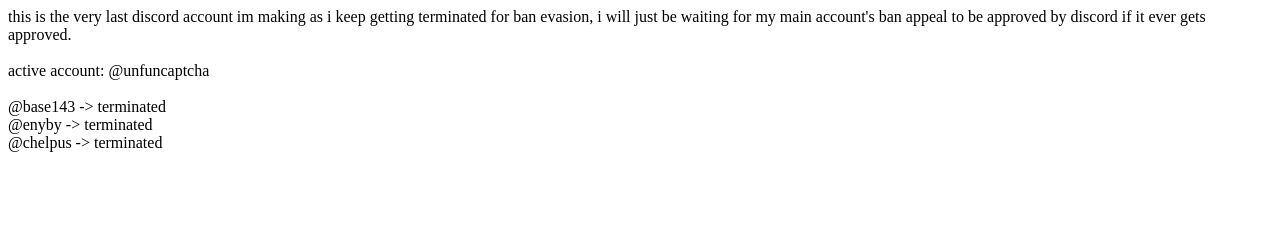
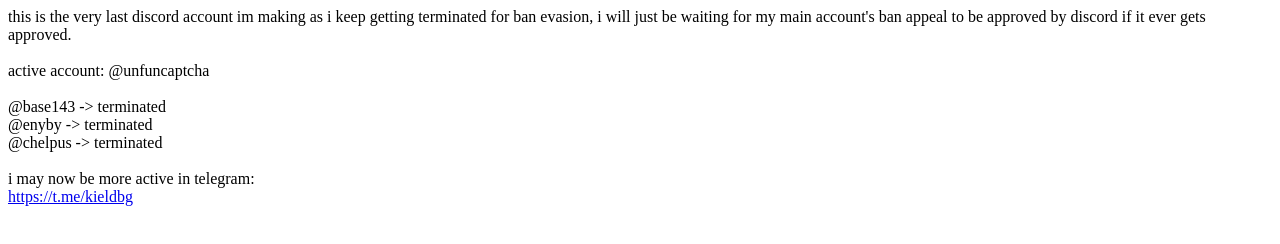
Before and after one commit to 0x1437/0x1437.github.io, a plain HTML site: page discord/index.html in a window 1280 px wide. Drawn offline with Linux system fonts and the light colour scheme.

Commit message:
Update index.html

```diff
--- a/discord/index.html
+++ b/discord/index.html
@@ -1 +1 @@
-this is the very last discord account im making as i keep getting terminated for ban evasion, i will just be waiting for my main account's ban appeal to be approved by discord if it ever gets approved.<br><br>active account: @unfuncaptcha<br><br>@base143 -> terminated<br>@enyby -> terminated<br>@chelpus -> terminated
+this is the very last discord account im making as i keep getting terminated for ban evasion, i will just be waiting for my main account's ban appeal to be approved by discord if it ever gets approved.<br><br>active account: @unfuncaptcha<br><br>@base143 -> terminated<br>@enyby -> terminated<br>@chelpus -> terminated<br><br>i may now be more active in telegram:<br><a href="https://t.me/kieldbg">https://t.me/kieldbg</a>
```
